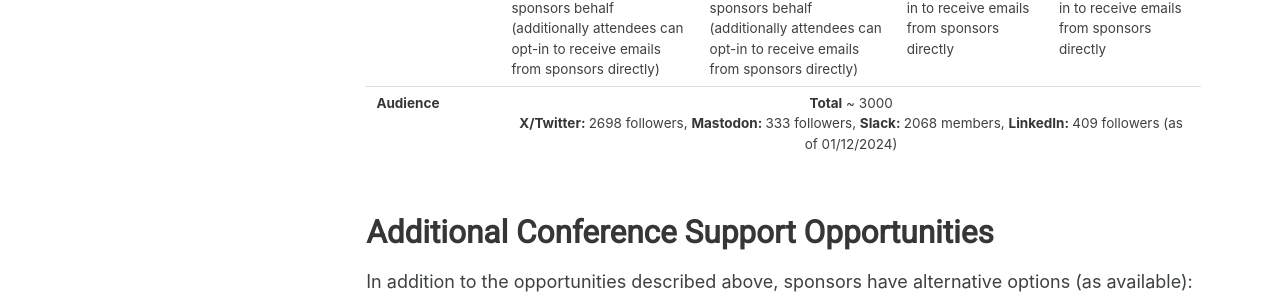
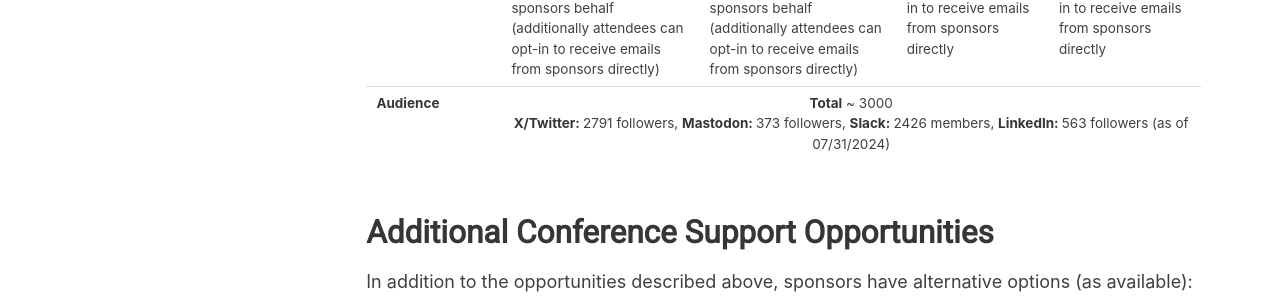
Before and after one commit to USRSE/usrse24, a Jekyll site: the page built from pages/sponsor/sponsor.md, in a window 1280 px wide and 900 px high, scrolled down 2314 px. Shown: the part 145-452 px from the top of the window. Built offline with Jekyll 4.4.1, drawn with Linux system fonts in a browser that asks for light colours; a style sheet for code colours, icons or effects is not loaded.

Commit message:
Update community member numbers

```diff
--- a/pages/sponsor/sponsor.md
+++ b/pages/sponsor/sponsor.md
@@ -109,7 +109,7 @@ In terms of geographic representation, we expect attendees from across the Unite
   <tr>
     <td class="tg-0pky"><strong>Audience</strong></td>
     <td class="tg-0pky" colspan="4" style="text-align:center"><strong>Total</strong> ~ 3000
-    <p><strong>X/Twitter: </strong>2698 followers, <strong>Mastodon: </strong>333 followers, <strong>Slack: </strong>2068 members, <strong>LinkedIn: </strong>409 followers (as of 01/12/2024)</p></td>
+    <p><strong>X/Twitter: </strong>2791 followers, <strong>Mastodon: </strong>373 followers, <strong>Slack: </strong>2426 members, <strong>LinkedIn: </strong>563 followers (as of 07/31/2024)</p></td>
   </tr>
 </tbody>
 </table>
```
